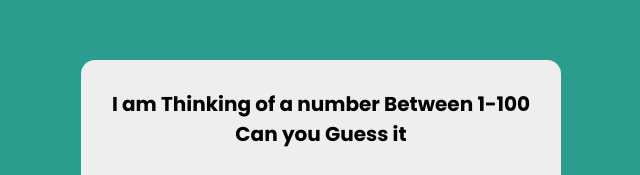
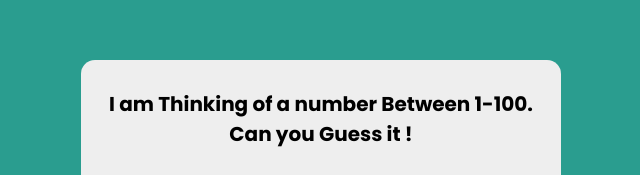
Before and after one commit to aruntutter/guess-my-number, a plain HTML site: page index.html in a window 1280 px wide. Shown: the part 144-319 px from the top of the page, without its empty margins (319-959 px from the left). Drawn offline with Linux system fonts and the light colour scheme.

Commit message:
title updated

```diff
--- a/index.html
+++ b/index.html
@@ -22,7 +22,7 @@
 
 <body>
   <div class="card">
-    <h1 class="card-title">I am Thinking of a number Between 1-100 <br> Can you Guess it</h1>
+    <h1 class="card-title">I am Thinking of a number Between 1-100. <br> Can you Guess it !</h1>
     <div class="form-control">
       <input type="number" class="user-input" id="user-input">
     </div>
```
